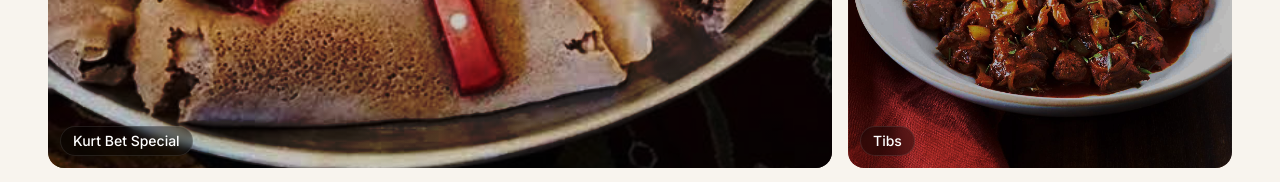
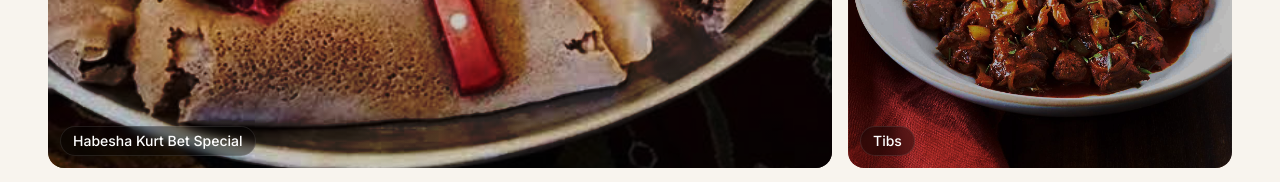
Before and after one commit to Yohannesdeveloper/Kurt-bet, a Next.js app: page / in a window 1280 px wide. Shown: the part 7400-7582 px from the top of the page. Built offline with nearby package versions, Linux system fonts and the light colour scheme; no server answers; a web font is replaced by a local one.

Commit message:
Fix remaining Kurt Bet references to Habesha Kurt Bet

```diff
--- a/src/app/page.tsx
+++ b/src/app/page.tsx
@@ -20,7 +20,7 @@ import {
 interface MenuDish { id: string; name: string; description: string; price: number; image?: string; isAvailable: boolean; }
 
 const galleryImages = [
-  { label: "Kurt Bet Special", image: "/images/kurt.jpg", color: "from-ethiopian-coffee/80 to-ethiopian-charcoal/80" },
+  { label: "Habesha Kurt Bet Special", image: "/images/kurt.jpg", color: "from-ethiopian-coffee/80 to-ethiopian-charcoal/80" },
   { label: "Kitfo", image: "/images/kifo.jpg", color: "from-ethiopian-burgundy/80 to-ethiopian-charcoal/80" },
   { label: "Tibs", image: "/images/tibs.jpg", color: "from-ethiopian-earth/80 to-ethiopian-charcoal/80" },
   { label: "Gored Gored", image: "/images/gored gored.jpg", color: "from-ethiopian-gold/50 to-ethiopian-charcoal/80" },
--- a/src/lib/i18n/translations/en.json
+++ b/src/lib/i18n/translations/en.json
@@ -407,7 +407,7 @@
     "removed": "Item removed"
   },
   "brand": {
-    "name": "Kurt Bet"
+    "name": "Habesha Kurt Bet"
   },
   "categories": {
     "tereSega": "Tere Sega",
@@ -420,7 +420,7 @@
     "restaurantCount": "{count} restaurants"
   },
   "restaurant": {
-    "kurtBetSpecial": "Kurt Bet Special",
+    "kurtBetSpecial": "Habesha Kurt Bet Special",
     "addisKitfoHouse": "Addis Kitfo House",
     "tibsPalace": "Tibs Palace",
     "goredGoredHouse": "Gored Gored House",
```
